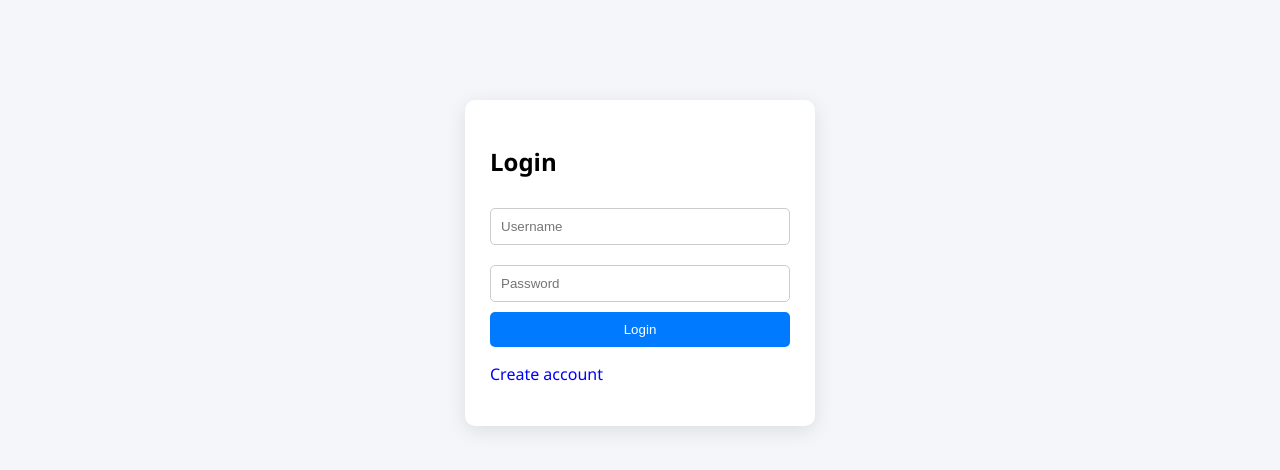
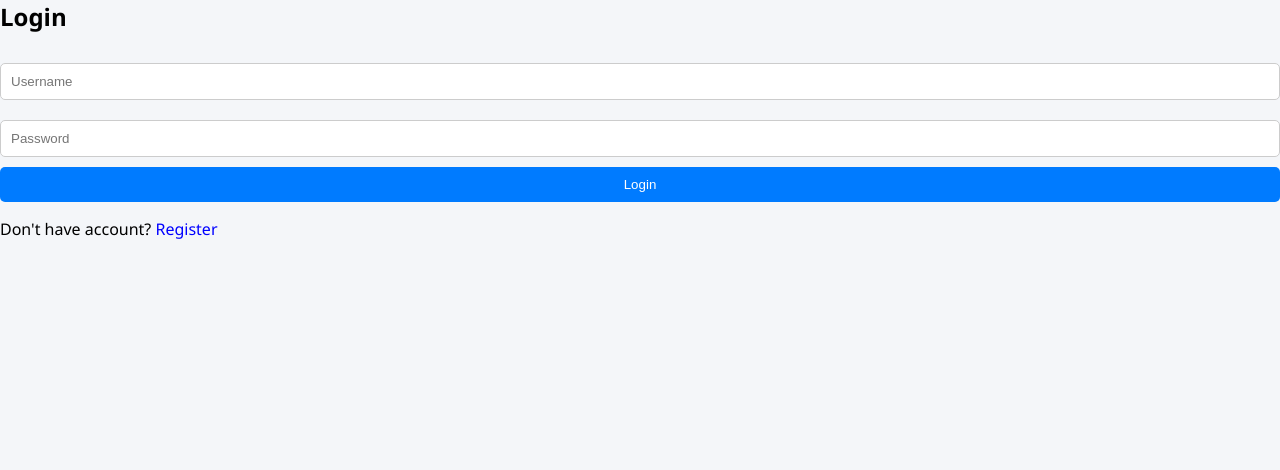
Before and after one commit to rajeshjhenkar338-byte/Fitness-app, a Flask app: page /login in a window 1280 px wide. Shown: the top 470 px of the page. Run offline with Flask 3, Linux system fonts and the light colour scheme.

Commit message:
Update login.html

```diff
--- a/templates/login.html
+++ b/templates/login.html
@@ -1,13 +1,10 @@
 <link rel="stylesheet" href="/static/style.css">
 
-<div class="container">
-  <div class="card">
-    <h2>Login</h2>
-    <form method="POST">
-      <input name="username" placeholder="Username" required>
-      <input name="password" type="password" placeholder="Password" required>
-      <button>Login</button>
-    </form>
-    <p><a href="/register">Create account</a></p>
-  </div>
-</div>
+<h2>Login</h2>
+<form method="POST">
+  <input name="username" placeholder="Username" required><br>
+  <input name="password" type="password" placeholder="Password" required><br>
+  <button type="submit">Login</button>
+</form>
+
+<p>Don't have account? <a href="/register">Register</a></p>
```
